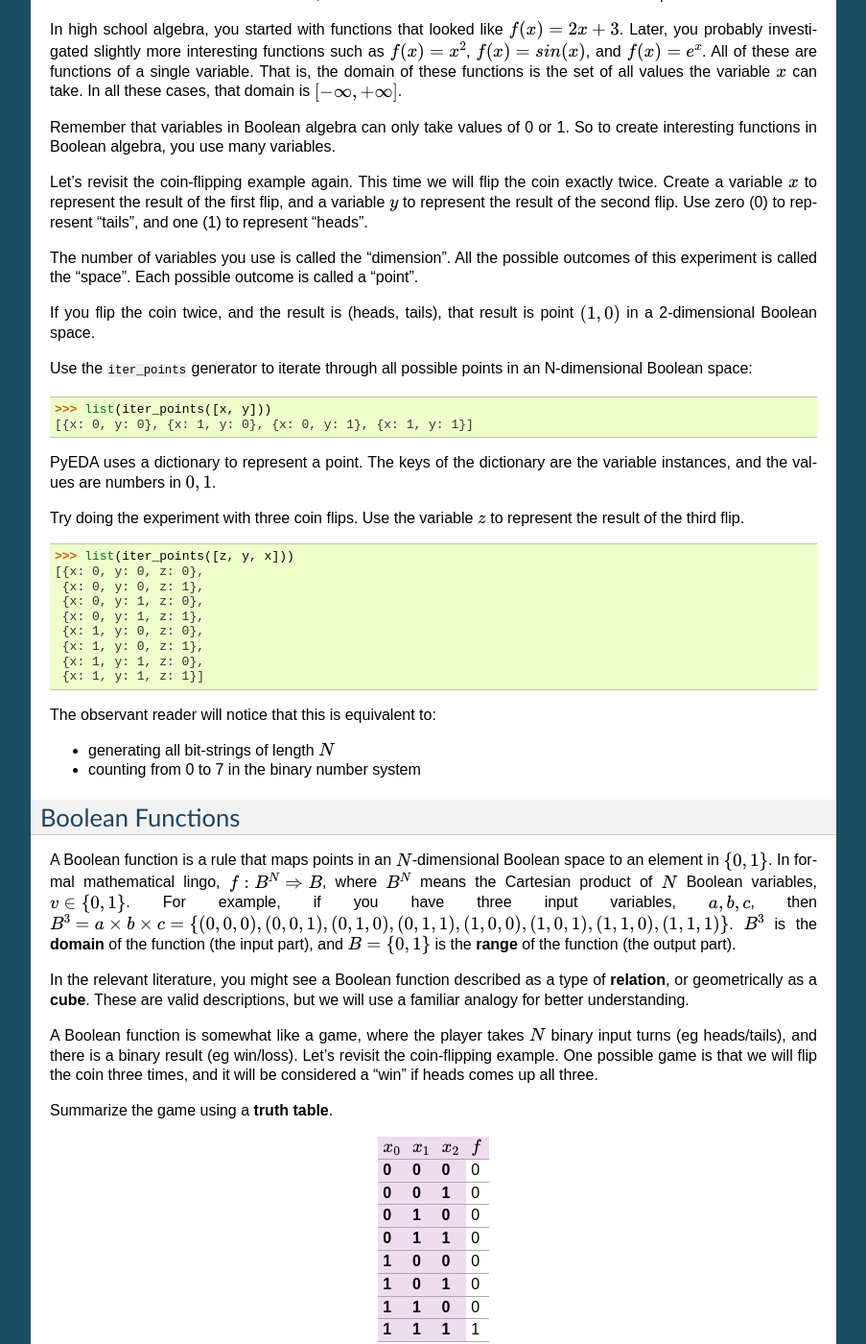
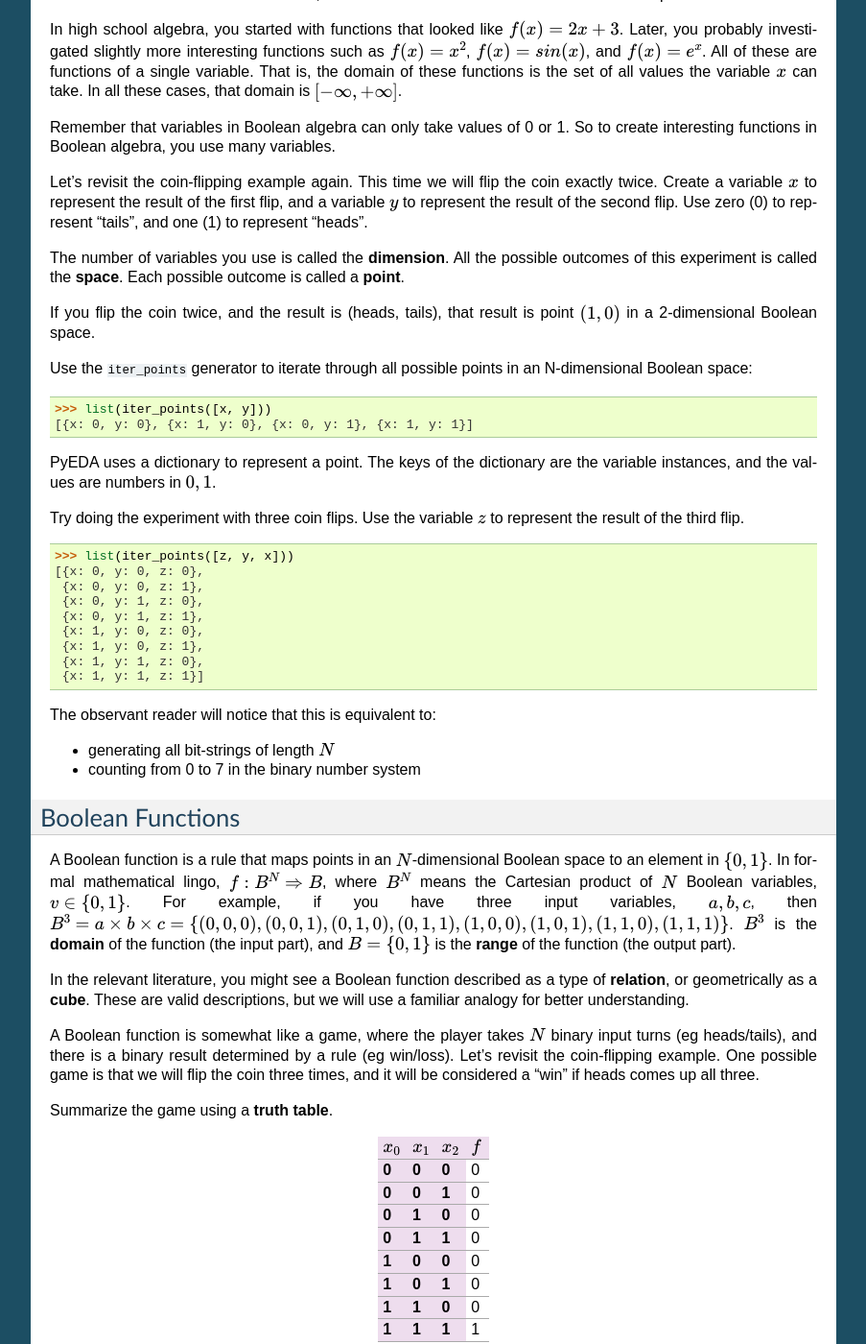
Before and after one commit to cjdrake/pyeda, a Sphinx documentation site: the page built from doc/source/boolalg.rst, in a window 1280 px wide and 1400 px high, scrolled down 5246 px. Shown: the whole window at 96% size, without its empty margins (198-1101 px from the left). Built offline with Sphinx 7.4.7, drawn with Linux system fonts in a browser that asks for light colours.

Commit message:
Proof reading cleanup

```diff
--- a/doc/source/boolalg.rst
+++ b/doc/source/boolalg.rst
@@ -370,9 +370,9 @@ Create a variable :math:`x` to represent the result of the first flip,
 and a variable :math:`y` to represent the result of the second flip.
 Use zero (0) to represent "tails", and one (1) to represent "heads".
 
-The number of variables you use is called the "dimension".
-All the possible outcomes of this experiment is called the "space".
-Each possible outcome is called a "point".
+The number of variables you use is called the **dimension**.
+All the possible outcomes of this experiment is called the **space**.
+Each possible outcome is called a **point**.
 
 If you flip the coin twice, and the result is (heads, tails),
 that result is point :math:`(1, 0)` in a 2-dimensional Boolean space.
@@ -428,7 +428,7 @@ but we will use a familiar analogy for better understanding.
 
 A Boolean function is somewhat like a game,
 where the player takes :math:`N` binary input turns (eg heads/tails),
-and there is a binary result (eg win/loss).
+and there is a binary result determined by a rule (eg win/loss).
 Let's revisit the coin-flipping example.
 One possible game is that we will flip the coin three times,
 and it will be considered a "win" if heads comes up all three.
```
